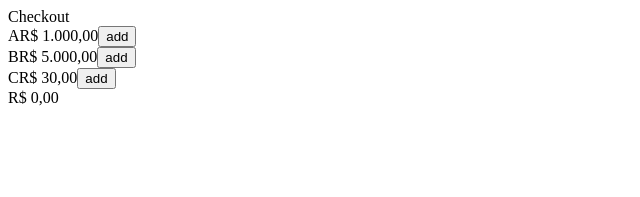
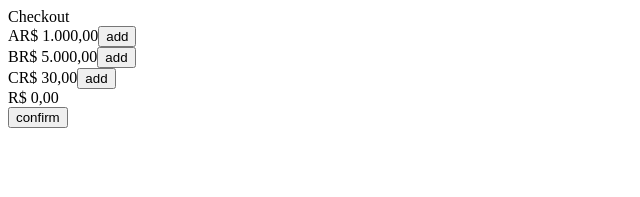
Before and after one commit to adannogueira/e-commerce-tdd, a Vue app in the folder frontend/: page / in a window 1280 px wide. Shown: the top 197 px of the page, without its empty margins (0-640 px from the left). Built offline with nearby package versions, Linux system fonts and the light colour scheme.

Commit message:
feat: ensure an order confirmation returns success

```diff
--- a/frontend/src/App.vue
+++ b/frontend/src/App.vue
@@ -1,5 +1,5 @@
 <script setup lang="ts">
-import { reactive } from 'vue';
+import { reactive, ref } from 'vue';
 
   const products = reactive([
     { idProduct: 1, description: 'A', price: 1000 },
@@ -7,10 +7,12 @@
     { idProduct: 3, description: 'C', price: 30 },
   ])
 
-  const order = reactive({
+  const order: any = reactive({
     total: 0,
     items: [] as any
   })
+
+  const message = ref('')
 
   const addItem = function (product: any) {
     const existingItem = order.items.find((item: any) => item.idProduct === product.idProduct)
@@ -46,6 +48,11 @@
       order.items = order.items.filter((item: any) => item.idProduct !== idProduct)
     }
   }
+
+  const confirm = function (order: any) {
+    message.value = 'Success'
+    order.code = '202300000001'
+  }
 </script>
 
 <template>
@@ -62,6 +69,9 @@
     <span class="item-delete-button" @click="deleteItem(item.idProduct)">-</span>
     <span class="item-add-button" @click="addItem(item)">+</span>
   </div>
+  <button class="confirm" @click="confirm(order)">confirm</button>
+  <div class="message">{{ message }}</div>
+  <div class="order-code">{{ order.code }}</div>
 </template>
 
 <style scoped>
```
Also changed, not shown: 1 other file (tests, documents, lock files or other folders).
